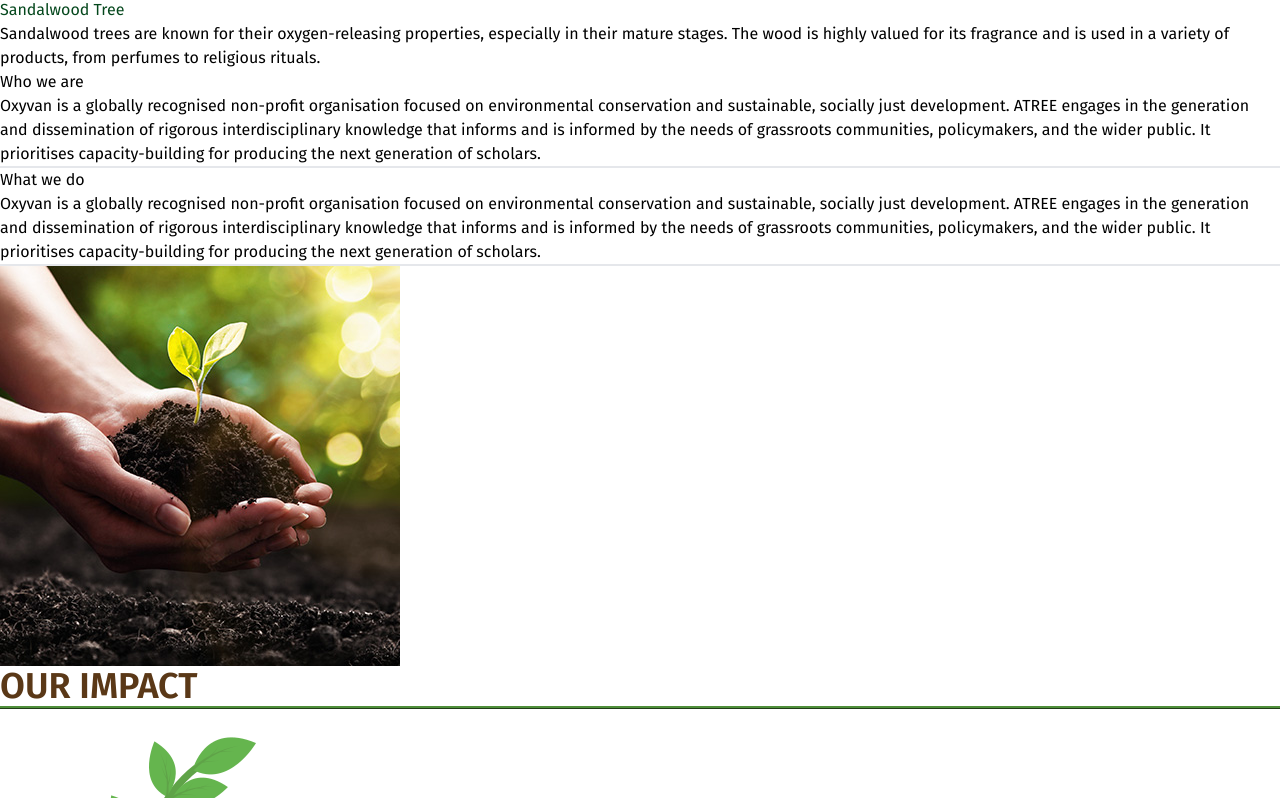
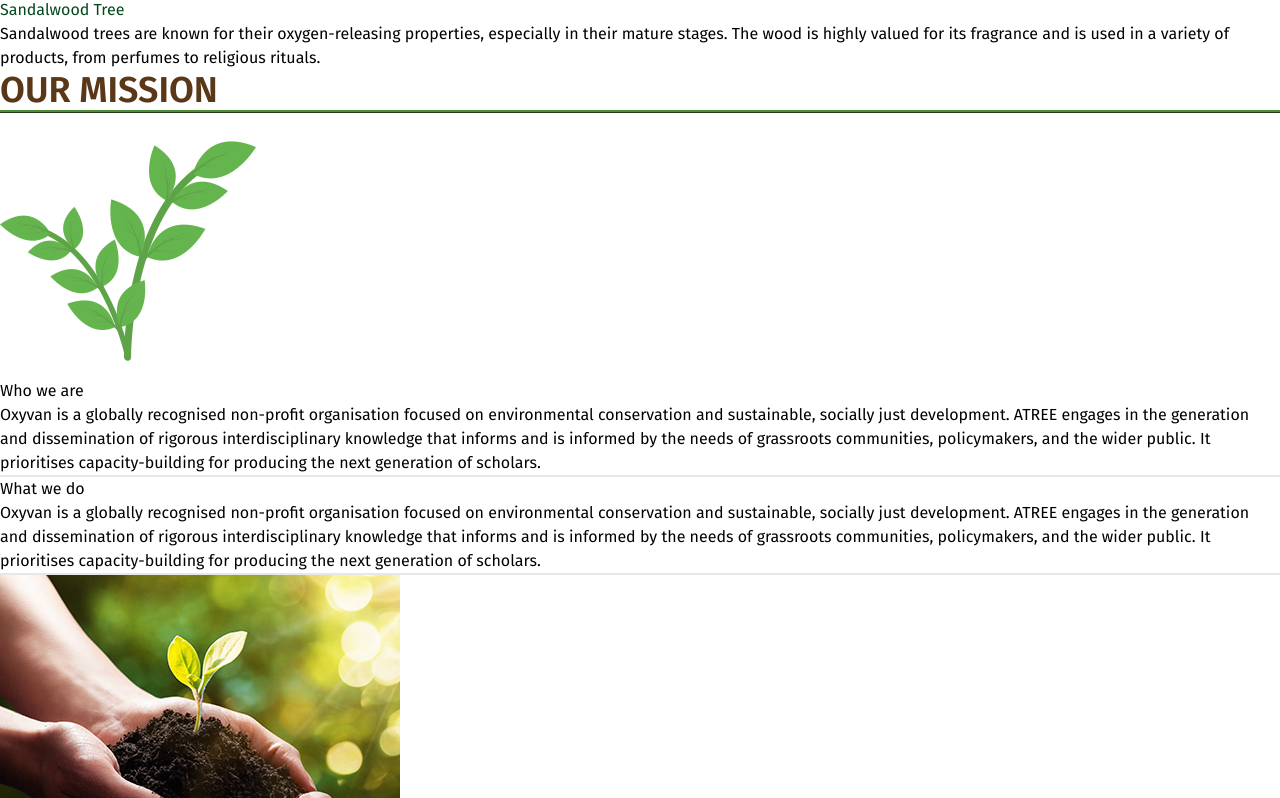
Before and after one commit to AishwaryaParihar/OxyOne, a React (Vite) app: page / in a window 1280 px wide. Shown: the part 8682-9480 px from the top of the page. Built offline with nearby package versions, Linux system fonts and the light colour scheme; a web font is replaced by a local one.

Commit message:
ADD heading styling

```diff
--- a/src/component/content/Mission.jsx
+++ b/src/component/content/Mission.jsx
@@ -1,23 +1,30 @@
-import React from 'react';
-import planting from '../../assets/Planting.jpg';
+import React from "react";
+import planting from "../../assets/Planting.jpg";
+import headlogo1 from "../../assets/flower-pot.png";
 
 const Mission = () => {
   const sectionContent = [
     {
-      title: 'Who we are',
-      text: 'Oxyvan is a globally recognised non-profit organisation focused on environmental conservation and sustainable, socially just development. ATREE engages in the generation and dissemination of rigorous interdisciplinary knowledge that informs and is informed by the needs of grassroots communities, policymakers, and the wider public. It prioritises capacity-building for producing the next generation of scholars.',
+      title: "Who we are",
+      text: "Oxyvan is a globally recognised non-profit organisation focused on environmental conservation and sustainable, socially just development. ATREE engages in the generation and dissemination of rigorous interdisciplinary knowledge that informs and is informed by the needs of grassroots communities, policymakers, and the wider public. It prioritises capacity-building for producing the next generation of scholars.",
     },
     {
-      title: 'What we do',
-      text: 'Oxyvan is a globally recognised non-profit organisation focused on environmental conservation and sustainable, socially just development. ATREE engages in the generation and dissemination of rigorous interdisciplinary knowledge that informs and is informed by the needs of grassroots communities, policymakers, and the wider public. It prioritises capacity-building for producing the next generation of scholars.',
+      title: "What we do",
+      text: "Oxyvan is a globally recognised non-profit organisation focused on environmental conservation and sustainable, socially just development. ATREE engages in the generation and dissemination of rigorous interdisciplinary knowledge that informs and is informed by the needs of grassroots communities, policymakers, and the wider public. It prioritises capacity-building for producing the next generation of scholars.",
     },
   ];
 
   return (
-    <div className="w-full flex flex-col md:flex-row px-8 py-14">
+    <>
+      <div className="flex justify-center">
+        <div className="heading01">OUR MISSION</div>
+
+        <img src={headlogo1} className="h-14 inline" alt="" />
+      </div>
+      <div className="w-full flex flex-col md:flex-row px-8 py-14 mx-8">
         <div className="w-full lg:w-1/2 p-4 flex flex-col justify-center">
           {sectionContent.map(({ title, text }, index) => (
-          <div key={index} className={index !== 0 ? 'mt-4' : ''}>
+            <div key={index} className={index !== 0 ? "mt-4" : ""}>
               <h4 className="text-green-700 text-2xl font-bold">{title}</h4>
               <p>{text}</p>
               <div className="mt-5">
@@ -36,6 +43,7 @@ const Mission = () => {
           />
         </div>
       </div>
+    </>
   );
 };
 
--- a/src/component/content/OurImpact.jsx
+++ b/src/component/content/OurImpact.jsx
@@ -10,7 +10,7 @@ import headlogo1 from "../../assets/flower-pot.png";
 
 const OurImpact = () => {
   return (
-    <div className="container mx-auto px-4 py-8 ">
+    <div className="container mx-auto px-4 py-8 my-10">
       <div className="flex justify-center">
         <div className="heading01">OUR IMPACT</div>
 
--- a/src/component/content/Testimonials.jsx
+++ b/src/component/content/Testimonials.jsx
@@ -1,20 +1,24 @@
-import React from 'react';
-import { Swiper, SwiperSlide } from 'swiper/react';
-import 'swiper/css';
-import 'swiper/css/navigation';
-import 'swiper/css/pagination';
-import 'swiper/css/autoplay';
-import { Navigation, Pagination, Autoplay } from 'swiper/modules';
+import React from "react";
+import { Swiper, SwiperSlide } from "swiper/react";
+import "swiper/css";
+import "swiper/css/navigation";
+import "swiper/css/pagination";
+import "swiper/css/autoplay";
+import { Navigation, Pagination, Autoplay } from "swiper/modules";
 import testimonials from "../../data/testimonial";
-import './swiper-custom.css'; // Ensure this file is correctly imported
+import "./swiper-custom.css"; // Ensure this file is correctly imported
 import { BiSolidQuoteRight } from "react-icons/bi";
+import headlogo1 from "../../assets/flower-pot.png";
 
 const Testimonials = () => {
   return (
+    <>
+      <div className="flex justify-center">
+        <div className="heading01"> What Our Clients Say</div>
+
+        <img src={headlogo1} className="h-14 inline" alt="" />
+      </div>
     <div className="w-full mx-auto mt-12 mb-12 px-4">
-      <h3 className="text-2xl font-bold text-center mb-8">
-        What Our <span className="text-primary">Clients</span> Say
-      </h3>
       <Swiper
         spaceBetween={30}
         speed={1000}
@@ -43,7 +47,7 @@ const Testimonials = () => {
                 alt={testimonial.name}
                 className="w-20 h-20 mx-auto rounded-full border-x-4 border-lime-800 mb-4 object-cover"
               />
-                            <BiSolidQuoteRight className="mx-auto text-primary"/>
+              <BiSolidQuoteRight className="mx-auto text-primary" />
 
               <p className="text-lg font-semibold mb-2 text-gray-800">
                 "{testimonial.quote}"
@@ -54,6 +58,7 @@ const Testimonials = () => {
         ))}
       </Swiper>
     </div>
+    </>
   );
 };
 
```
Lines whose indentation alone changed are shown as unchanged.
